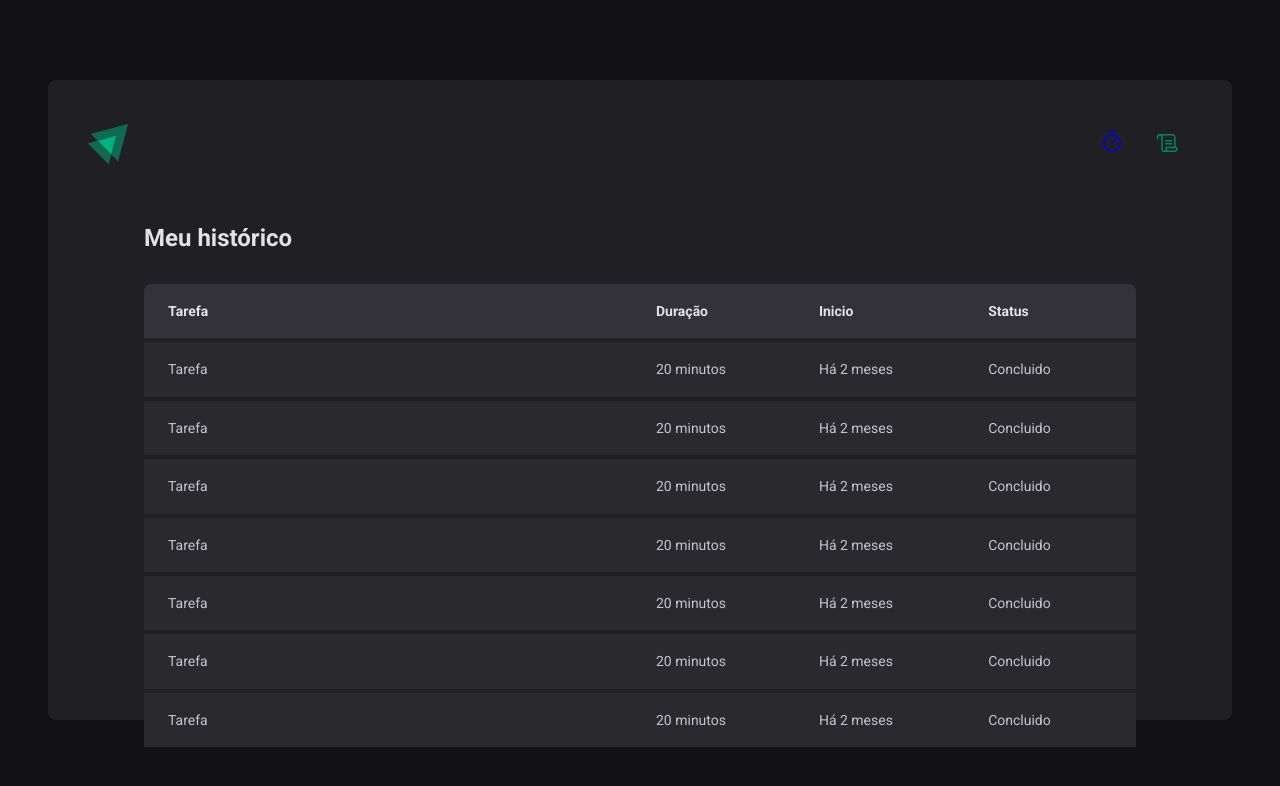
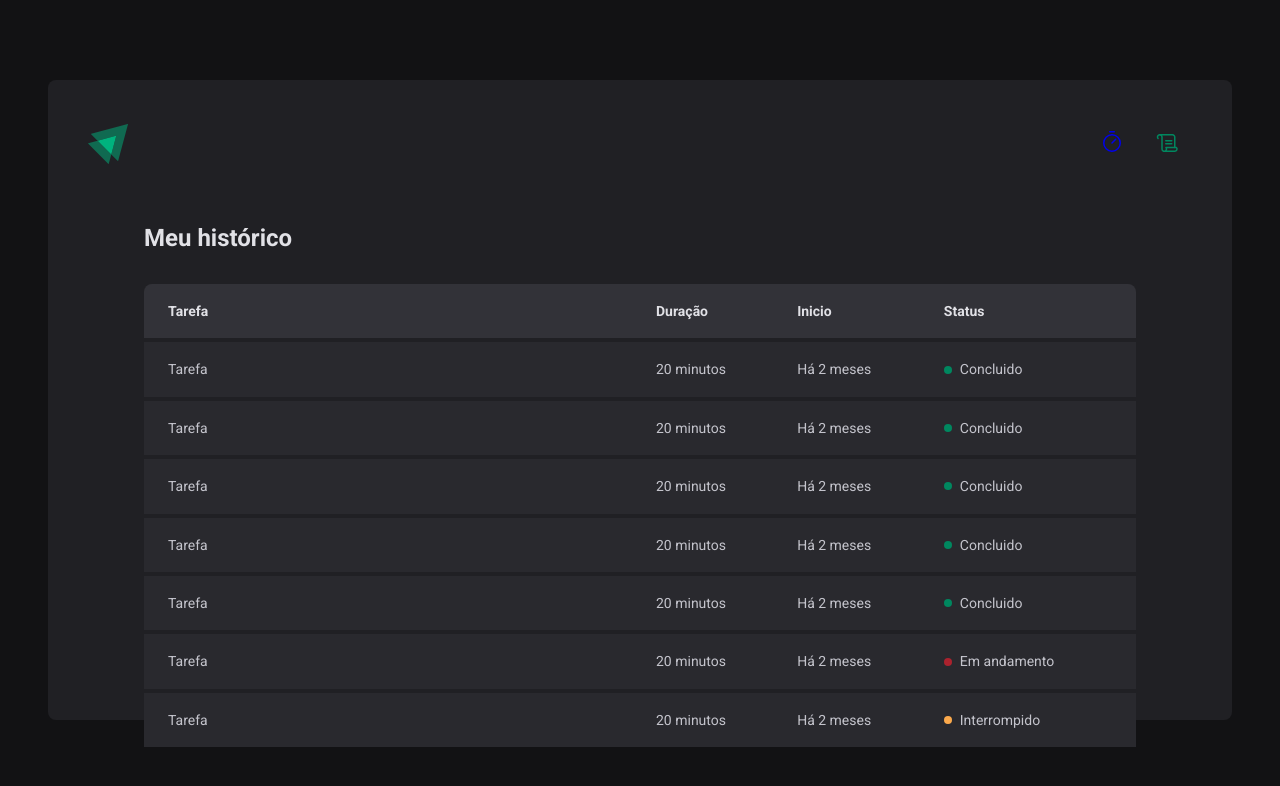
Before and after one commit to klenivingeri/pomodoro-proj2, a React (Vite) app: page /history in a window 1280 px wide. Shown: the top 786 px of the page. Built offline with nearby package versions, Linux system fonts and the light colour scheme; the HTML template or start-up script is replaced by a standard one.

Commit message:
chore: compomente status

```diff
--- a/src/pages/History/index.tsx
+++ b/src/pages/History/index.tsx
@@ -1,4 +1,4 @@
-import { HistoryContainer, HistoryList } from './styles'
+import { HistoryContainer, HistoryList, Status } from './styles'
 
 export function History () {
   return (
@@ -19,43 +19,50 @@
               <td>Tarefa</td>
               <td>20 minutos</td>
               <td>Há 2 meses</td>
-              <td>Concluido</td>
+              <td>
+                <Status statusColor="green">Concluido</Status></td>
             </tr>
             <tr>
               <td>Tarefa</td>
               <td>20 minutos</td>
               <td>Há 2 meses</td>
-              <td>Concluido</td>
+              <td>
+                <Status statusColor="green">Concluido</Status></td>
             </tr>
             <tr>
               <td>Tarefa</td>
               <td>20 minutos</td>
               <td>Há 2 meses</td>
-              <td>Concluido</td>
+              <td>
+                <Status statusColor="green">Concluido</Status></td>
             </tr>
             <tr>
               <td>Tarefa</td>
               <td>20 minutos</td>
               <td>Há 2 meses</td>
-              <td>Concluido</td>
+              <td>
+                <Status statusColor="green">Concluido</Status></td>
             </tr>
             <tr>
               <td>Tarefa</td>
               <td>20 minutos</td>
               <td>Há 2 meses</td>
-              <td>Concluido</td>
+              <td>
+                <Status statusColor="green">Concluido</Status></td>
             </tr>
             <tr>
               <td>Tarefa</td>
               <td>20 minutos</td>
               <td>Há 2 meses</td>
-              <td>Concluido</td>
+              <td>
+                <Status statusColor="red">Em andamento</Status></td>
             </tr>
             <tr>
               <td>Tarefa</td>
               <td>20 minutos</td>
               <td>Há 2 meses</td>
-              <td>Concluido</td>
+              <td>
+                <Status statusColor="yellow">Interrompido</Status></td>
             </tr>
           </tbody>
         </table>
--- a/src/pages/History/styles.tsx
+++ b/src/pages/History/styles.tsx
@@ -60,3 +60,37 @@
         }
     }
 `
+
+
+const STATUS_COLORS = {
+    yellow: 'yellow-500',
+    green: 'green-500',
+    red: 'red-500',
+} as const
+
+
+
+
+/*
+interface StatusProps {
+    statusColor: 'yellow' | 'red' | 'green';~
+})
+*/
+
+interface StatusProps {
+    statusColor: keyof typeof STATUS_COLORS; // as cores são as chaves do obj STATUS_COLORS
+}
+
+export const Status = styled.span<StatusProps>`
+    display: flex;
+    align-items: center;
+    gap: 0.5rem;
+
+    &::before {
+        content:'';
+        width: 0.5rem;
+        height: 0.5rem;
+        border-radius: 9999px;
+        background: ${(props) => props.theme[STATUS_COLORS[props.statusColor]]};
+    }
+`
```
